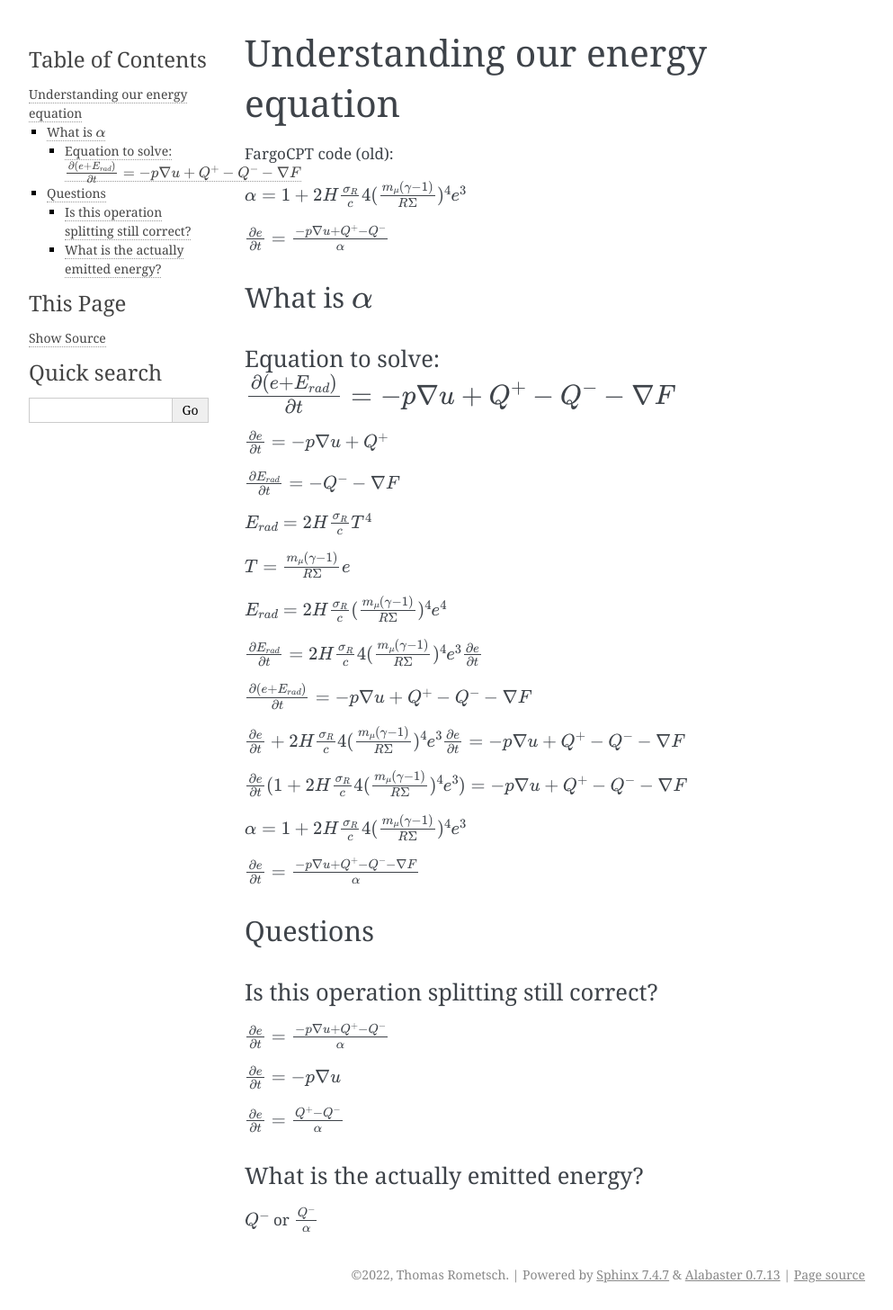
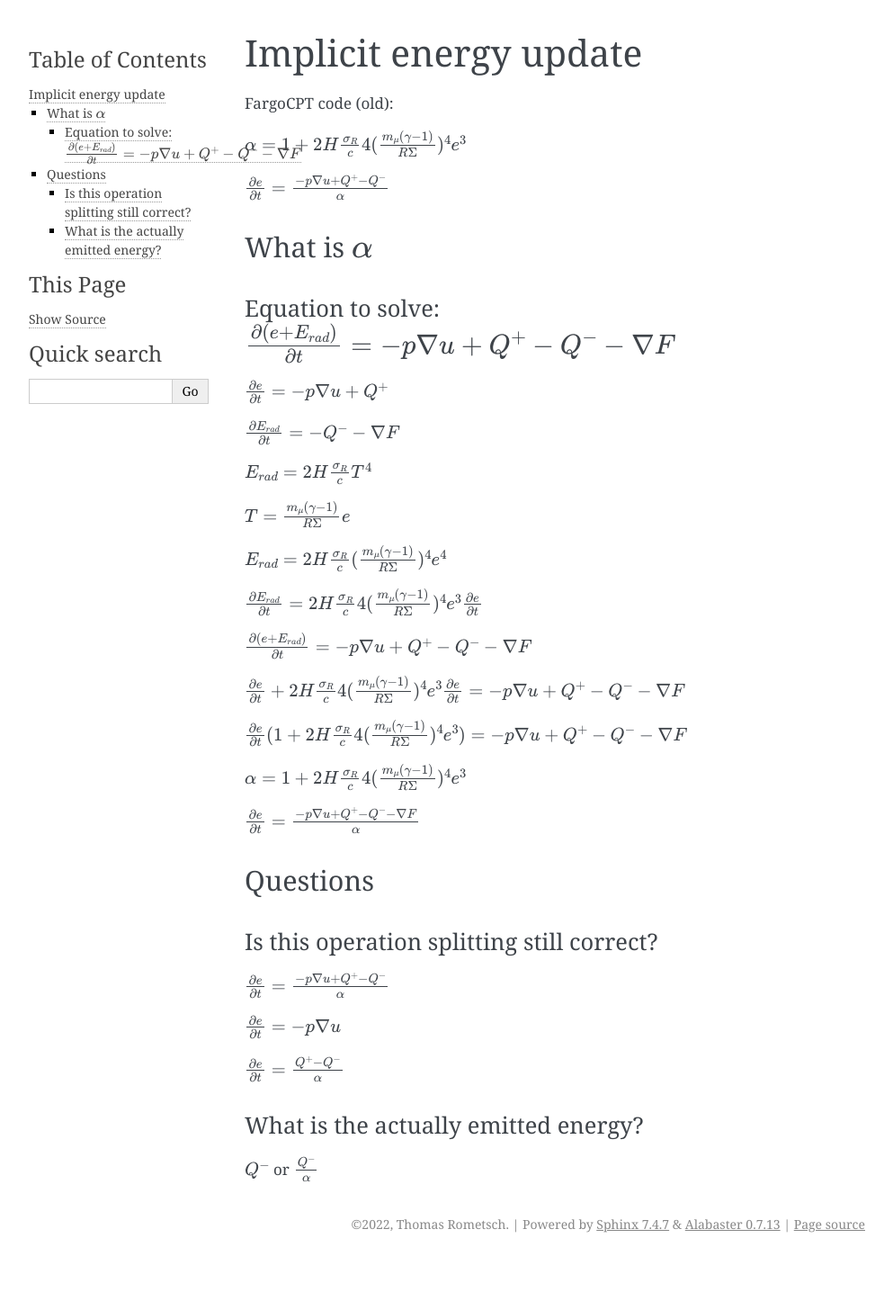
Before and after one commit to rometsch/fargocpt, a Sphinx documentation site: the page built from docs/source/Numerics/energy_update.md, in a window 1280 px wide. Shown: the whole page at 90% size, without its empty margins (148-1141 px from the left). Built offline with Sphinx 7.4.7, drawn with Linux system fonts in a browser that asks for light colours; after the commit the page ends 1400 px from its top, so only the background shows below that.

Commit message:
rename energy update

```diff
--- a/docs/source/Numerics/energy_update.md
+++ b/docs/source/Numerics/energy_update.md
@@ -1,4 +1,4 @@
-# Understanding our energy equation
+# Implicit energy update
 
 FargoCPT code (old):
 
```
